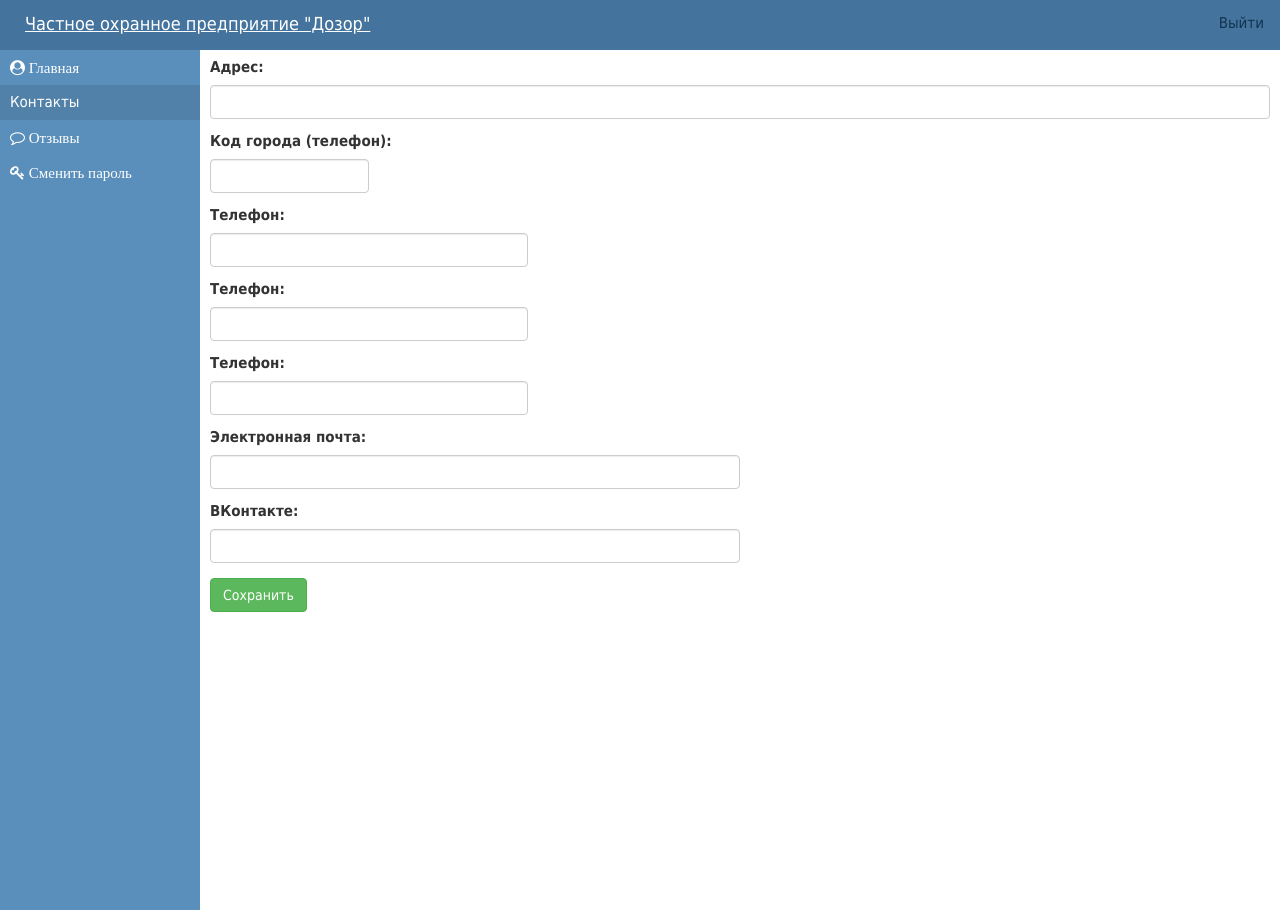
After one commit to ka-web-ru/dozor45, a PHP site: page /admin/contacts.php in a window 1280 px wide. The commit adds this page. Run offline with PHP 8.4, Linux system fonts and the light colour scheme; the visitor is signed in with stand-in values (Sample User, id 1); data that the repository does not hold is empty; some libraries are stand-ins or nearby versions.

Commit message:
добавил в админку контакты

```diff
--- a/admin/_sidebar.php
+++ b/admin/_sidebar.php
@@ -8,9 +8,17 @@
 <!--			<i class="fa fa-image"></i> -->
 <!--			Галерея-->
 <!--		</a>-->
-		<a href="/admin/reviews.php" <?php if($dc->IsUrl('reviews.php')): ?> class="sel"<?php endif ?><!
+		<a href="/admin/contacts.php" <?php if($dc->IsUrl('contacts.php')): ?> class="sel"<?php endif ?>
+		<i class="fa fa fa-phone" aria-hidden="true"></i>
+		Контакты
+		</a>
+		<a href="/admin/reviews.php" <?php if($dc->IsUrl('reviews.php')): ?> class="sel"<?php endif ?>
 			<i class="fa fa-comment-o"></i>
 			Отзывы
 		</a>
+		<a href="/admin/accaunt.php" <?php if($dc->IsUrl('accaunt.php')): ?> class="sel"<?php endif ?>
+			<i class="fa fa-key" aria-hidden="true"></i>
+			Сменить пароль
+		</a>
 	</aside>
 </div>
--- /dev/null
+++ b/admin/contacts.php
@@ -0,0 +1,58 @@
+<?php
+ini_set("display_errors",1);
+error_reporting(E_ALL);
+include '../core/dc.php';
+session_start();
+if(!isset($_SESSION['login']) || $_SESSION['login'] == 0)
+{
+    include 'login.php';
+    return;
+}
+?>
+<!DOCTYPE html>
+<html class="html" lang="ru-RU">
+<head>
+    <title>Контакты | Дозор</title>
+    <?php include '_head.php' ?>
+</head>
+<body>
+<div class="wrap">
+    <?php include '_header.php' ?>
+    <div class="main">
+        <?php include '_sidebar.php' ?>
+        <div id="content">
+            <div class="form-group">
+                <label for="comment">Адрес:</label>
+                <input type="text" class="form-control" id="iAddress" value="<?= $dc->GetSetting('address') ?>" >
+            </div>
+            <div class="form-group">
+                <label for="comment">Код города (телефон):</label>
+                <input class="form-control" id="iPhoneCode" value=<?= $dc->GetSetting('phonecode') ?> >
+            </div>
+            <div class="form-group">
+                <label for="comment">Телефон:</label>
+                <input class="form-control" id="iPhone1" value=<?= $dc->GetSetting('phone1') ?> >
+            </div>
+            <div class="form-group">
+                <label for="comment">Телефон:</label>
+                <input class="form-control" id="iPhone2" value=<?= $dc->GetSetting('phone2') ?> >
+            </div>
+            <div class="form-group">
+                <label for="comment">Телефон:</label>
+                <input class="form-control" id="iPhone3" value=<?= $dc->GetSetting('phone3') ?> >
+            </div>
+            <div class="form-group">
+                <label for="comment">Электронная почта:</label>
+                <input class="form-control" id="iMail" value=<?= $dc->GetSetting('mail') ?> >
+            </div>
+            <div class="form-group">
+                <label for="comment">ВКонтакте:</label>
+                <input class="form-control" id="iVK" value=<?= $dc->GetSetting('vk') ?> >
+            </div>
+            <button type="button" class="btn btn-success" onclick="admin.UpdateContacts()">Сохранить</button>
+        </div>
+        <div id="error"><i class="fa fa-times"></i><div></div></div>
+    </div>
+    <footer></footer>
+</body>
+</html>
--- a/css/admin.css
+++ b/css/admin.css
@@ -31,8 +31,8 @@ header { position: relative; position: fixed; top: 0; left: 0; right: 0; z-index
 .sidebar { float: right; width: 201px; height: 100%; position: fixed; top: 0; padding-top: 50px; margin-left: 797px; }
 #content { margin-left: 200px; height: 100%; position: relative; padding: 10px; }
 .userbar { width: 200px; height: 100%; position: fixed; background: #5a8fbb; float: left; }
-aside > a { display: block; padding: 10px; color: #fff; }
-aside > a:not(.sel):hover, aside > a:not(.sel):active, aside > a:not(.sel):focus { background: #fff; text-decoration: none; color: #44749d; }
+aside > a { display: block;width:100%; padding: 10px; color: #fff; }
+aside > a:not(.sel):hover, aside > a:not(.sel):active, aside > a:not(.sel):focus { background: #fff;border-right:1px solid #5a8fbb; text-decoration: none; color: #44749d; }
 aside > a.sel { background: rgba(0, 0, 0, 0.1); text-decoration: none; color: #fff; }
 
 #error { display: none; position: fixed; bottom: 0; left: 200px; right: 0; padding: 10px; height: 25%; z-index: 10; background: -webkit-repeating-linear-gradient(45deg, #bc6060, #bc6060 10px, #984646 10px, #984646 20px); background: repeating-linear-gradient(45deg, #bc6060, #bc6060 10px, #984646 10px, #984646 20px); }
@@ -77,3 +77,18 @@ aside > a.sel { background: rgba(0, 0, 0, 0.1); text-decoration: none; color: #f
 .gImage > div img {vertical-align:middle;}
 .gImage i {cursor:pointer;position:absolute;top:0;right:0;opacity:0.5;padding:5px;font-size:24px;}
 .gImage i:hover {opacity:1;color:#a51515;}
+
+#iPhoneCode{
+    width: 15%;
+}
+#iPhone1,
+#iPhone2,
+#iPhone3{
+    width: 30%;
+}
+#iMail{
+    width: 50%;
+}
+#iVK{
+    width: 50%;
+}
```
Also changed, not shown: admin/accaunt.php (added, +38 -0 lines), admin/post.php (+26 -0 lines), index.php (+19 -7 lines), js/admin.js (+59 -0 lines).
